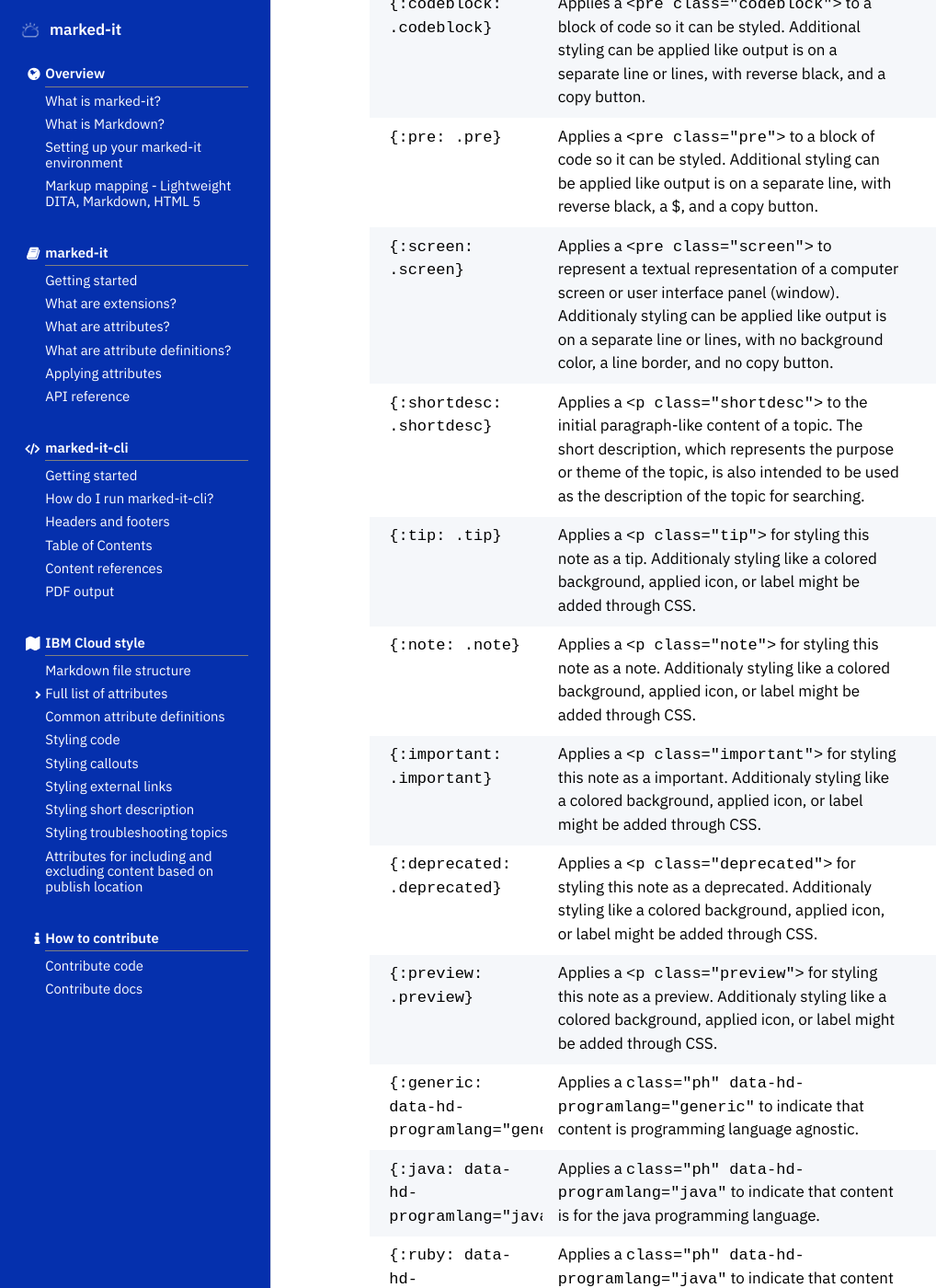
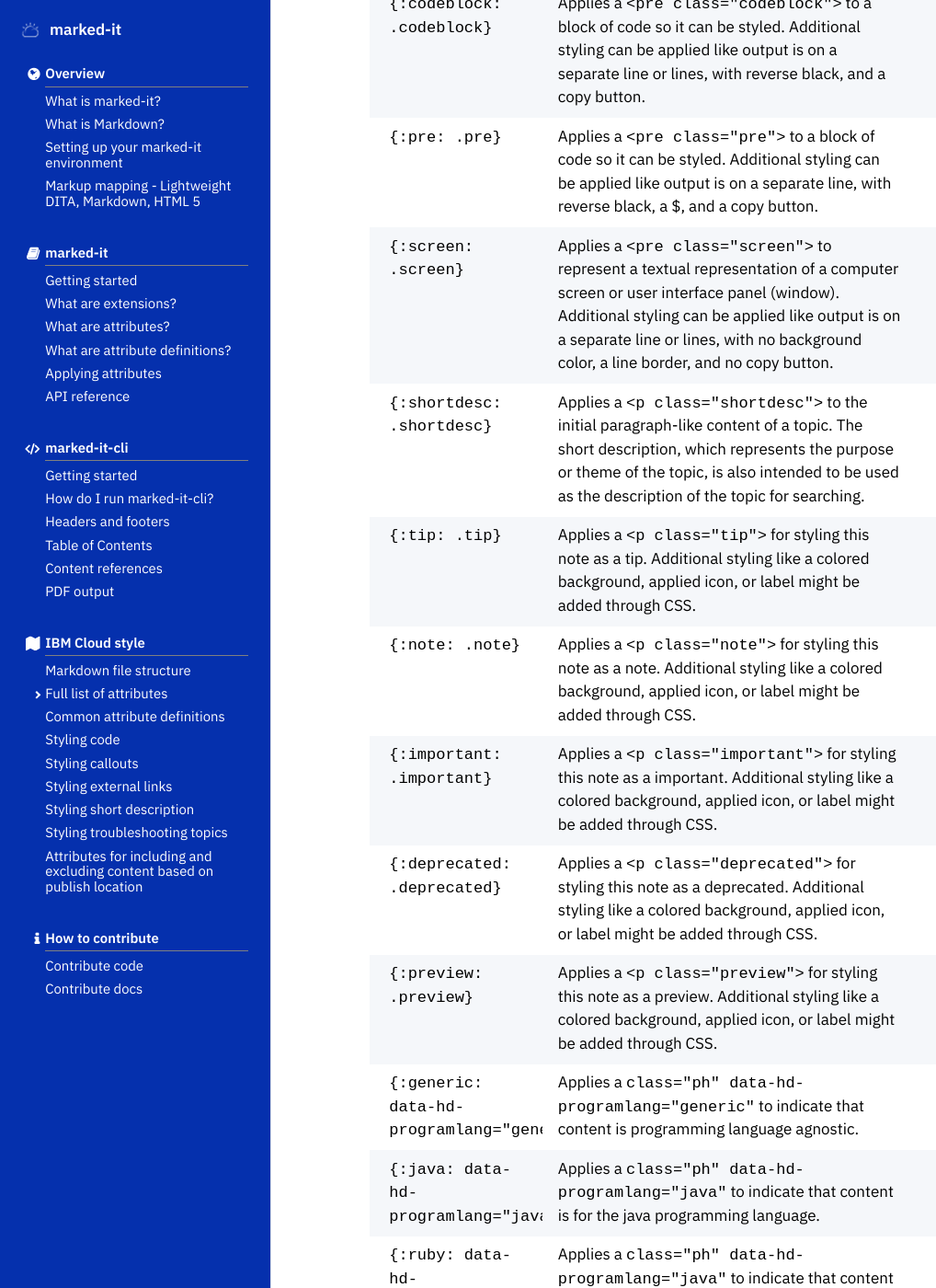
Before and after one commit to IBM/marked-it, a Jekyll site: the page built from docs/_content/mdSyntaxExtensions/attribute-list.md, in a window 1280 px wide and 1400 px high, scrolled down 387 px. Shown: the whole window at 92% size, without its empty margins (0-1018 px from the left). Built offline with Jekyll 4.4.1, drawn with Linux system fonts in a browser that asks for light colours; some web fonts are replaced.

Commit message:
Address typoes

```diff
--- a/docs/_content/mdSyntaxExtensions/attribute-list.md
+++ b/docs/_content/mdSyntaxExtensions/attribute-list.md
@@ -11,13 +11,13 @@ The following table includes all the supported attributes in IBM Cloud.
 | `{:external: target="_blank" .external}` | Applies a `class=external` to links that are to external sites outside of the doc app. Through CSS, an icon is applied and these links open in a new window.  |
 | `{:codeblock: .codeblock}` | Applies a `<pre class="codeblock">` to a block of code so it can be styled. Additional styling can be applied like output is on a separate line or lines, with reverse black, and a copy button.  |
 | `{:pre: .pre}` | Applies a `<pre class="pre">` to a block of code so it can be styled. Additional styling can be applied like output is on a separate line, with reverse black, a $, and a copy button.  |
-| `{:screen: .screen}` | Applies a `<pre class="screen">` to represent a textual representation of a computer screen or user interface panel (window). Additionaly styling can be applied like output is on a separate line or lines, with no background color, a line border, and no copy button.  |
+| `{:screen: .screen}` | Applies a `<pre class="screen">` to represent a textual representation of a computer screen or user interface panel (window). Additional styling can be applied like output is on a separate line or lines, with no background color, a line border, and no copy button.  |
 | `{:shortdesc: .shortdesc}` | Applies a `<p class="shortdesc">` to the initial paragraph-like content of a topic. The short description, which represents the purpose or theme of the topic, is also intended to be used as the description of the topic for searching.   |
-| `{:tip: .tip}` | Applies a `<p class="tip">` for styling this note as a tip. Additionaly styling like a colored background, applied icon, or label might be added through CSS.  |
-| `{:note: .note}` | Applies a `<p class="note">` for styling this note as a note. Additionaly styling like a colored background, applied icon, or label might be added through CSS.  |
-| `{:important: .important}` | Applies a `<p class="important">` for styling this note as a important. Additionaly styling like a colored background, applied icon, or label might be added through CSS.  |
-| `{:deprecated: .deprecated}` |  Applies a `<p class="deprecated">` for styling this note as a deprecated. Additionaly styling like a colored background, applied icon, or label might be added through CSS. |
-| `{:preview: .preview}` |  Applies a `<p class="preview">` for styling this note as a preview. Additionaly styling like a colored background, applied icon, or label might be added through CSS. |
+| `{:tip: .tip}` | Applies a `<p class="tip">` for styling this note as a tip. Additional styling like a colored background, applied icon, or label might be added through CSS.  |
+| `{:note: .note}` | Applies a `<p class="note">` for styling this note as a note. Additional styling like a colored background, applied icon, or label might be added through CSS.  |
+| `{:important: .important}` | Applies a `<p class="important">` for styling this note as a important. Additional styling like a colored background, applied icon, or label might be added through CSS.  |
+| `{:deprecated: .deprecated}` |  Applies a `<p class="deprecated">` for styling this note as a deprecated. Additional styling like a colored background, applied icon, or label might be added through CSS. |
+| `{:preview: .preview}` |  Applies a `<p class="preview">` for styling this note as a preview. Additional styling like a colored background, applied icon, or label might be added through CSS. |
 | `{:generic: data-hd-programlang="generic"}` | Applies a `class="ph" data-hd-programlang="generic"` to indicate that content is programming language agnostic.  |
 | `{:java: data-hd-programlang="java"}` | Applies a `class="ph" data-hd-programlang="java"` to indicate that content is for the java programming language.  |
 | `{:ruby: data-hd-programlang="ruby"}` | Applies a `class="ph" data-hd-programlang="java"` to indicate that content is for the ruby programming language.  |
```
